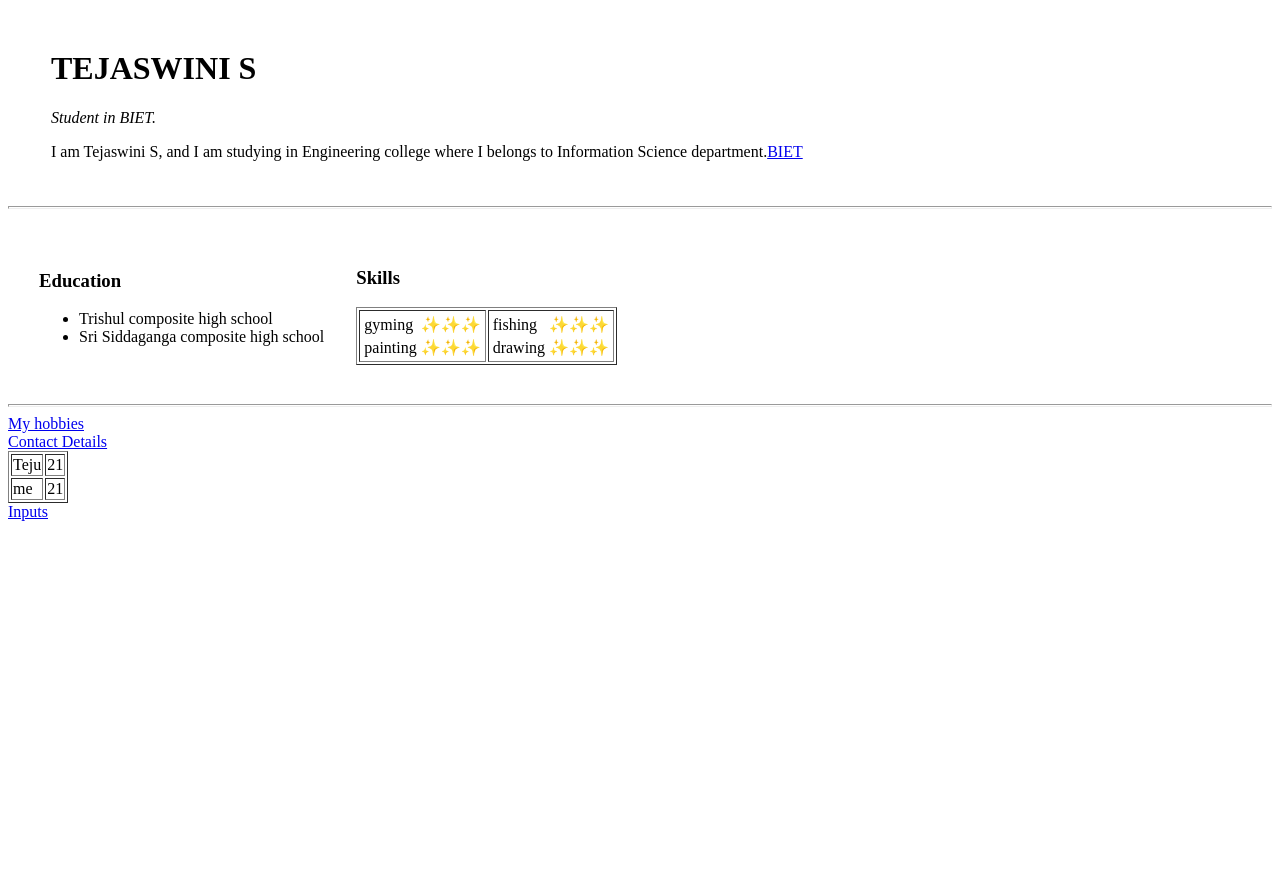
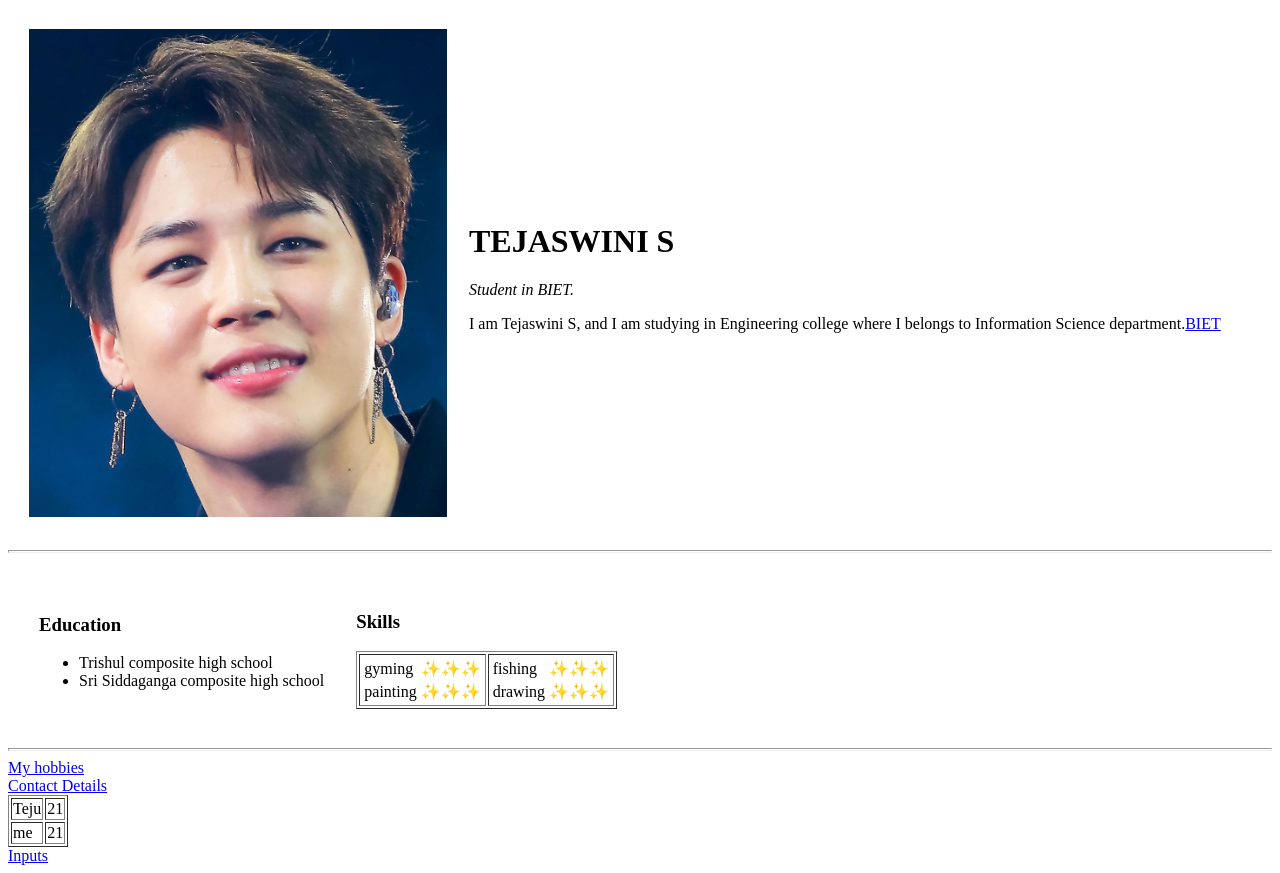
Before and after one commit to Tejaswinis2/cv2, a plain HTML site: page index.html in a window 1280 px wide. Before the commit the page ends 800 px from the top, so only its background shows below. Drawn offline with Linux system fonts and the light colour scheme.

Commit message:
Update index.html

```diff
--- a/index.html
+++ b/index.html
@@ -7,7 +7,7 @@
 <body>
     <table cellspacing="20">
         <tr>
-            <td> <img src="image/jimmy.png" alt=""></td>
+            <td> <img src="jimmy.png" alt=""></td>
             <td><h1>TEJASWINI S</h1>
                 <p><em>Student in BIET.</em></p>
                 <p>I am Tejaswini S, and I am studying in Engineering college where I belongs to Information Science department.<a href="https://www.bietdvg.edu/">BIET</a></p></td>
```
